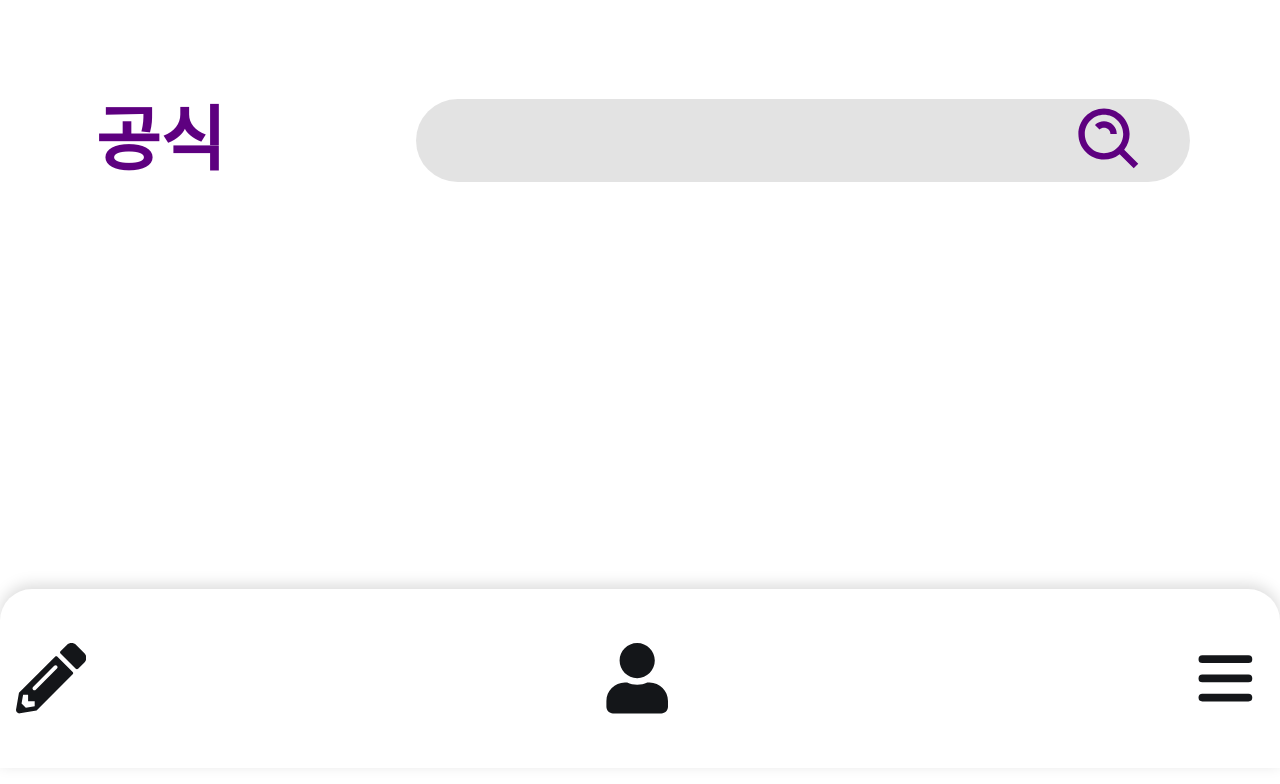
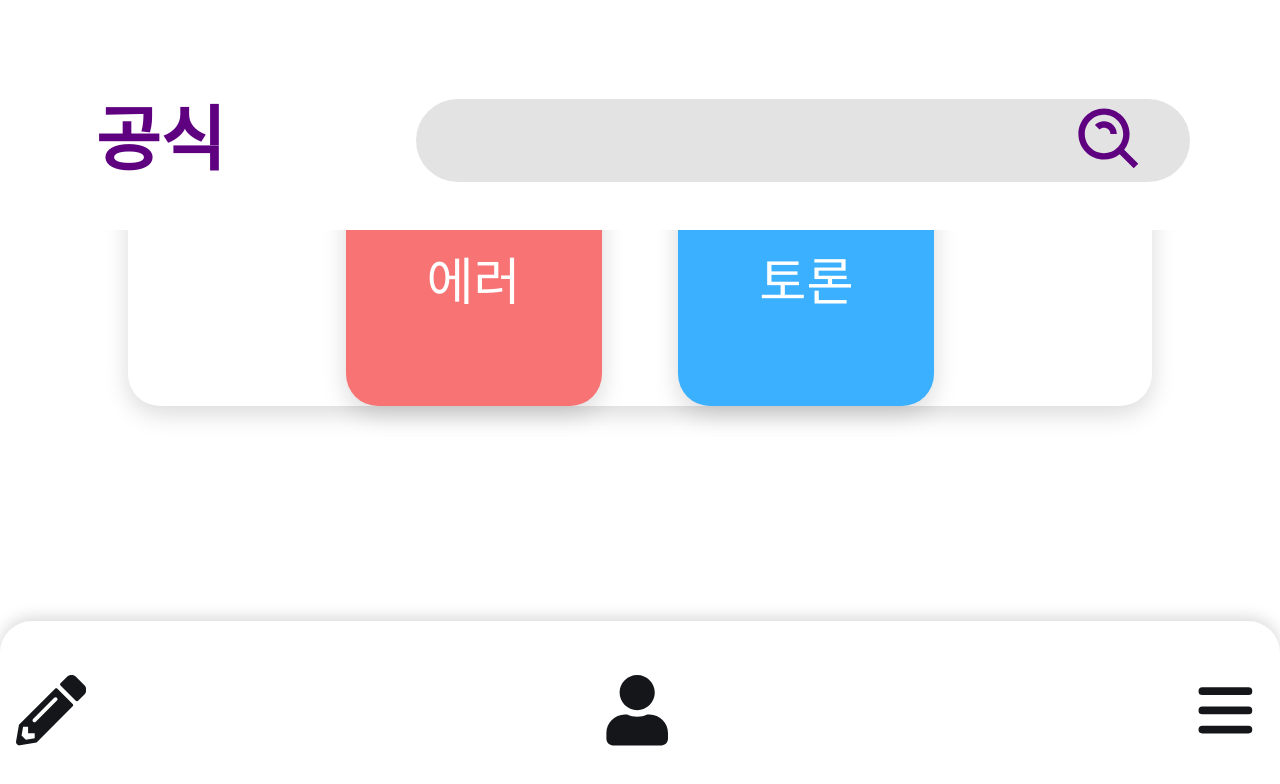
Before and after one commit to woowacourse-teams/2022-gong-seek, a React app in the folder frontend/: page /category in a window 1280 px wide. Before the commit this address had no page. Shown: the top 784 px of the page. Built offline with nearby package versions, Linux system fonts and the light colour scheme; a small style sheet from the web is missing.

Commit message:
feat: CategorySelector 페이지 구현
Category 선택 버튼의 스타일링을 상수화하여 관리

```diff
--- a/frontend/src/App.tsx
+++ b/frontend/src/App.tsx
@@ -4,6 +4,7 @@ import Header from '@/components/layout/Header/Header';
 import TabBar from '@/components/layout/TabBar/TabBar';
 import Login from '@/pages/Login';
 import WritingArticles from '@/pages/WritingArticles';
+import CategorySelector from '@/pages/CategorySelector/CategorySelector';
 
 const Layout = styled.div`
 	position: relative;
@@ -21,6 +22,7 @@ const App = () => (
 		<Header />
 		<Content>
 			<Routes>
+				<Route path="/category" element={<CategorySelector />} />
 				<Route path="/article" element={<WritingArticles />} />
 				<Route path="/" element={<Login />} />
 			</Routes>
--- /dev/null
+++ b/frontend/src/constants/categoryType.tsx
@@ -0,0 +1,10 @@
+export const CATEGORY_TYPE = {
+	error: {
+		color: '#F87474',
+		hoverColor: ' rgba(248, 116, 116, 0.75)',
+	},
+	discussion: {
+		color: '#3AB0FF',
+		hoverColor: 'rgba(58, 176, 255, 0.75)',
+	},
+};
--- /dev/null
+++ b/frontend/src/pages/CategorySelector/CategorySelector.tsx
@@ -0,0 +1,52 @@
+import PageLayout from '@/components/layout/PageLayout/PageLayout';
+import { mobileTitleSecondary } from '@/constants/titleType';
+import styled from '@emotion/styled';
+import { CATEGORY_TYPE } from '@/constants/categoryType';
+
+const Container = styled.div`
+	display: flex;
+	flex-direction: column;
+	width: 100%;
+	height: calc(100vh - 15rem);
+	justify-content: center;
+	align-items: center;
+`;
+
+const CategoryButtonBox = styled.div`
+	display: flex;
+	gap: 1.5rem;
+`;
+
+const CategoryButton = styled.button<{ categoryType: 'error' | 'discussion' }>`
+	box-shadow: 0px 8px 24px ${({ theme }) => theme.boxShadows.secondary};
+	background-color: ${({ categoryType }) => CATEGORY_TYPE[categoryType].color};
+	border-color: transparent;
+	border-radius: ${({ theme }) => theme.fonts.SIZE_010};
+	color: white;
+	width: ${({ theme }) => theme.fonts.SIZE_080};
+	height: ${({ theme }) => theme.fonts.SIZE_080};
+	font-size: ${({ theme }) => theme.fonts.SIZE_016};
+	cursor: pointer;
+	&:hover,
+	&:active {
+		background-color: ${({ categoryType }) => CATEGORY_TYPE[categoryType].hoverColor};
+	}
+`;
+
+const CategorySelector = () => (
+	<Container>
+		<PageLayout width="80%" height="16rem" flexDirection="column" justifyContent="space-around">
+			<h2 css={mobileTitleSecondary}>글쓰기 카테고리 선택</h2>
+			<CategoryButtonBox>
+				<CategoryButton type="button" categoryType="error">
+					에러
+				</CategoryButton>
+				<CategoryButton type="button" categoryType="discussion">
+					토론
+				</CategoryButton>
+			</CategoryButtonBox>
+		</PageLayout>
+	</Container>
+);
+
+export default CategorySelector;
--- a/frontend/src/styles/Theme.ts
+++ b/frontend/src/styles/Theme.ts
@@ -37,6 +37,8 @@ const fonts = {
 	SIZE_028: '1.75rem',
 	SIZE_030: '1.875rem',
 	SIZE_032: '2rem',
+	SIZE_080: '5rem',
+	SIZE_090: '5.625rem',
 };
 
 const zIndex = {
```
Also changed, not shown: 1 other file (tests, documents, lock files or other folders).
